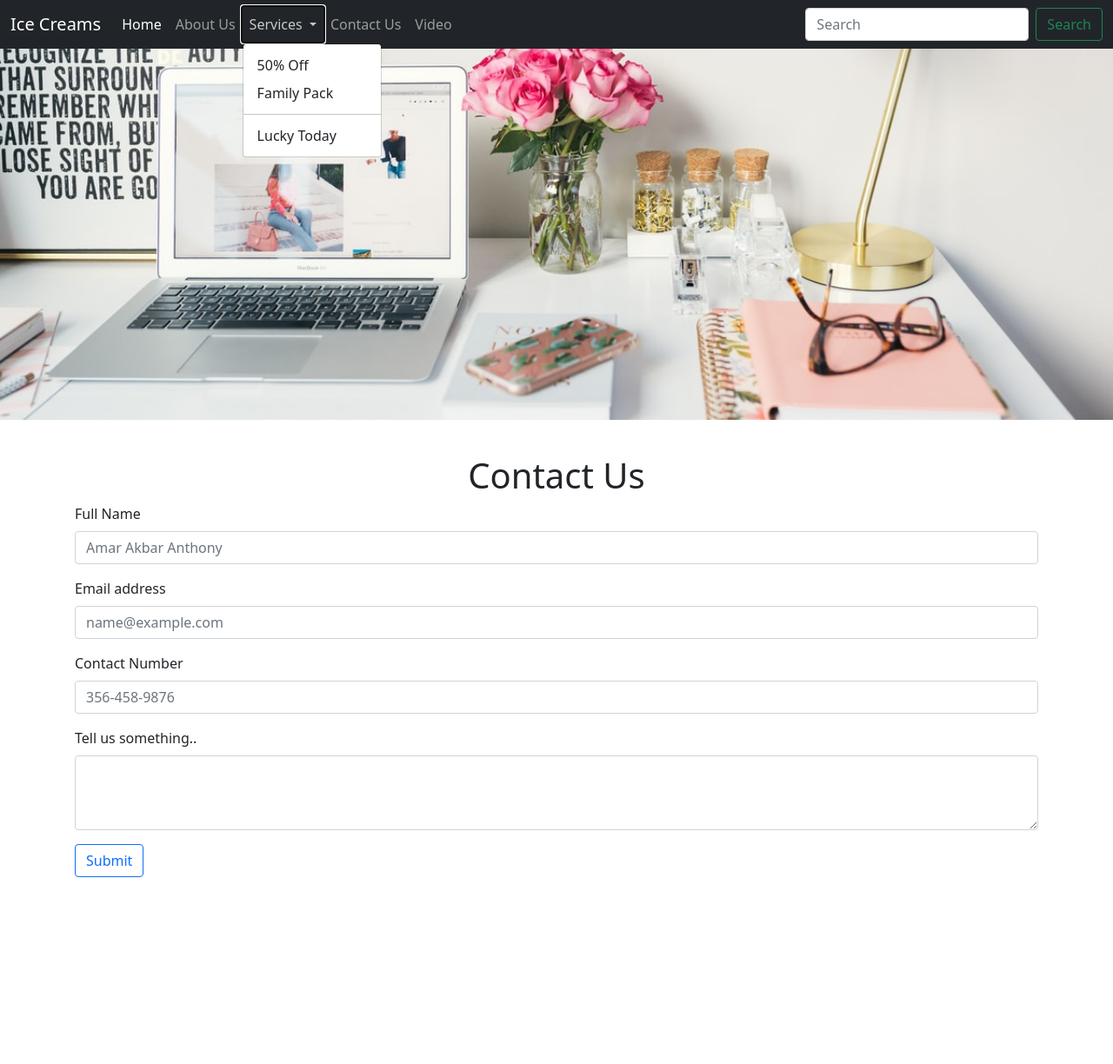
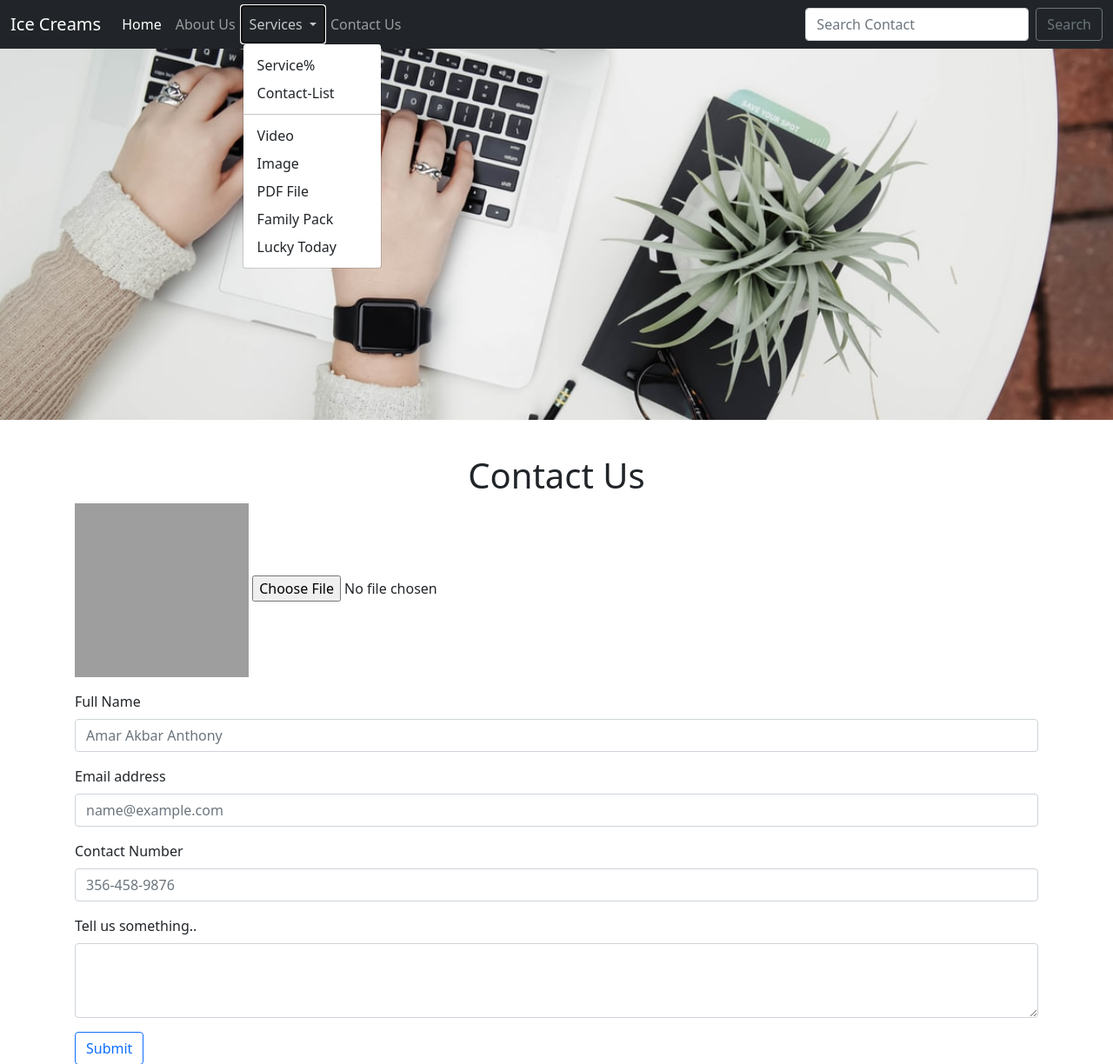
Before and after one commit to hammadoonsss/django-ice-cream, a Django app: page /contact in a window 1280 px wide, after a click on "Services". Shown: the top 1224 px of the page at 87% size. Before the commit the page ends 1009 px from the top, so only its background shows below. Run offline with Django 3.2, Linux system fonts and the light colour scheme; grey boxes are pictures that could not be loaded.

Commit message:
Add ContactList || Image || pdfViewer || Search || showContact

```diff
--- a/MainProject/urls.py
+++ b/MainProject/urls.py
@@ -13,9 +13,9 @@ Including another URLconf
     1. Import the include() function: from django.urls import include, path
     2. Add a URL to urlpatterns:  path('blog/', include('blog.urls'))
 """
+from django.conf import  settings
+from django.conf.urls.static import static
 from django.contrib import admin
-from django.conf.urls.static import static
-from django.conf import  settings
 from django.urls import path
 from django.urls.conf import include
 
--- a/home/urls.py
+++ b/home/urls.py
@@ -8,4 +8,11 @@ urlpatterns = [
     path("services", views.services, name="services"),
     path("contact", views.contact, name="contact"),
     path("video", views.video, name="video"),
+    path('image', views.image, name = 'image'),
+    path('success', views.success, name = 'success'),
+    path('images', views.display_images, name = 'images'),
+    path('uploadFile', views.uploadfile_view, name ='uploadFile'),
+    path('contact_list', views.contact_list_view, name ='contact_list'),
+    path('show_contact/<contact_id>', views.show_contact_view, name ='show_contact'),
+    path('search', views.search_view, name = 'search'),
 ]
--- a/home/views.py
+++ b/home/views.py
@@ -1,8 +1,14 @@
-from django.shortcuts import render, HttpResponse
 from datetime import datetime
-from home.models import Contact, Videos
+
+from django import forms
 from django.contrib import messages
+from django.core.files.storage import FileSystemStorage
+from django.db.models import fields
+from django.shortcuts import render,redirect, HttpResponse
+from django.views import View
 
+from home.forms import ImageForm
+from home.models import Contact, Image, Videos
 # Create your views here.
 
 
@@ -53,3 +59,116 @@ def contact(request):
         messages.success(request, 'You message has been sent!')
 
     return render(request, "contact.html")
+
+# Create your views here.
+def image(request):
+
+    if request.method == 'POST':
+        form = ImageForm(request.POST, request.FILES)
+
+        if form.is_valid():
+            form.save()
+            return redirect('success')
+    else:
+        form = ImageForm()
+    return render(request, 'image.html', {'form' : form})
+
+
+def display_images(request):
+
+    if request.method == 'GET':
+
+        # getting all the objects of hotel.
+        images = Image.objects.all()
+        return render((request, 'image.html',
+                     {'images' : images}))
+
+def success(request):
+    return HttpResponse('successfully uploaded')
+
+
+# class AddImageView(View):
+#     form_class = ImageForm
+#     initial = {'key':'value'}
+
+# class AddProfileImageView(View):
+# 	# form_class = ImageForm
+# 	initial = {'key': 'value'}
+# 	template_name = 'image.html'
+
+	# def post(self, request, *args, **kwargs):
+
+    #     form = ImageForm(request.POST, request.FILES)
+
+    #     if form.is_valid():
+    #         form.save()
+
+
+def uploadfile_view(request):
+
+    if request.method=='POST':
+        f = request.FILES['file']
+        fs = FileSystemStorage()
+        filename, ext =str(f).split('.')
+        file = fs.save(str(f),f)
+        fileurl = fs.url(file)
+        size = fs.size(file)
+        print("f", f)
+        print("fs", fs)
+        print("file", file)
+        print("fileurl", fileurl)
+        print("filename", filename)
+        print("ext", ext)
+        print("size", size)
+
+
+        context = {
+            'fileurl': fileurl,
+            'filename': filename,
+            'ext': ext,
+            'size': size
+        }
+        return render(request, 'pdf_viewer.html', context)
+
+    else:
+        return render(request, 'pdf_viewer.html')
+
+
+def contact_list_view(request):
+
+    contact_list = Contact.objects.all()
+    context={
+        'contact_list': contact_list,
+    }
+
+    return render(request, 'contact_list.html', context )
+
+
+def show_contact_view(request, contact_id):
+
+    contact = Contact.objects.get(pk=contact_id)
+
+    context = {
+        'contact' : contact,
+    }
+
+    return render(request, 'show_contact.html', context )
+
+
+def search_view(request):
+
+    if request.method == "POST":
+        searched = request.POST['searched']
+        contact = Contact.objects.filter(name__contains = searched)
+
+        context={
+            'searched': searched,
+            'contact' : contact
+        }
+        return render(request, 'search.html', context )
+
+    else:
+
+        context={
+        }
+        return render(request, 'search.html', context )
--- a/templates/base.html
+++ b/templates/base.html
@@ -31,22 +31,31 @@
                   Services
                 </a>
                 <ul class="dropdown-menu" aria-labelledby="navbarDropdown">
-                  <li><a class="dropdown-item" href="/services">50% Off</a></li>
+                  <li><a class="dropdown-item" href="/services">Service%</a></li>
+                   <li><a class="dropdown-item" href="/contact_list">Contact-List</a></li>
+                  <li><hr class="dropdown-divider"></li>
+                  <li><a class="dropdown-item" href="/video">Video</a></li>
+                  <li><a class="dropdown-item" href="/image">Image</a></li>
+                  <li><a class="dropdown-item" href="/uploadFile">PDF File</a></li>
                   <li><a class="dropdown-item" href="#">Family Pack</a></li>
-                  <li><hr class="dropdown-divider"></li>
                   <li><a class="dropdown-item" href="#">Lucky Today</a></li>
                 </ul>
               </li>
               <li class="nav-item">
                 <a class="nav-link" href="/contact">Contact Us</a>
               </li>
-              <li class="nav-item">
-                <a class="nav-link" href="/video">Video</a>
-              </li>
+
             </ul>
-            <form class="d-flex">
-              <input class="form-control me-2" type="search" placeholder="Search" aria-label="Search">
-              <button class="btn btn-outline-success" type="submit">Search</button>
+            <form class="d-flex" method="POST" action="{% url 'search' %}">
+              {% csrf_token %}
+              <input
+                class="form-control me-2"
+                type="search"
+                placeholder="Search Contact"
+                aria-label="Search"
+                name="searched"
+                />
+              <button class="btn btn-outline-secondary" type="submit">Search</button>
             </form>
           </div>
         </div>
--- a/templates/contact.html
+++ b/templates/contact.html
@@ -6,10 +6,15 @@
 
 {% block body %}
 <div class="container-fluid px-0 mb-4">
-    <img src="{% static 'img/12.jfif' %} " class="d-block w-100 mx-0 " alt="...">
+    <img src="{% static 'img/11.jfif' %} " class="d-block w-100 mx-0 " alt="...">
 </div>
 <div class="container mb-4 px-3 py-3">
     <h1 class="text-center">Contact Us</h1>
+    <figure>
+        <img class="profilePic" id="profilePic" src="https://www.pixsy.com/wp-content/uploads/2021/04/ben-sweet-2LowviVHZ-E-unsplash-1.jpeg" width=200 height=200>
+        <i class="fas fa-camera"><input accept="image/*" type="file" id="img" class="img" name="img" /></i>
+    </figure>
+
     <form method="post" action="/contact">
     {% csrf_token %}
 
@@ -45,5 +50,19 @@ CSS is not Working
 URL: https://codepen.io/siremilomir/pen/jBbQGo
 
 {% endcomment %}
+<script>
+var profilePic = document.querySelector(".profilePic");
+console.log("proflePic", profilePic)
+var img = document.getElementsByClassName("img");
+console.log("img", img)
 
+// Change Event Works on Tags, Neither On ID  nor ClassName
+  img[0].addEventListener("change", (event) => {
+    console.log(event)
+     var picURL = window.URL.createObjectURL(event.target.files[0]);
+     profilePic.src = picURL
+  // console.log("PPP---", profilePic.src)
+
+});
+</script>
 {% endblock footer_script %}
```
Also changed, not shown: home/forms.py (added, +10 -0 lines), home/models.py (+12 -0 lines), templates/contact_list.html (added, +21 -0 lines), templates/image.html (added, +23 -0 lines), templates/pdf_viewer.html (added, +51 -0 lines), templates/search.html (added, +27 -0 lines), templates/services.html (+7 -0 lines), templates/show_contact.html (added, +21 -0 lines), db.sqlite3, home/migrations/0003_hotel.py (added), home/migrations/0004_auto_20210916_1009.py (added), 1 other file.
